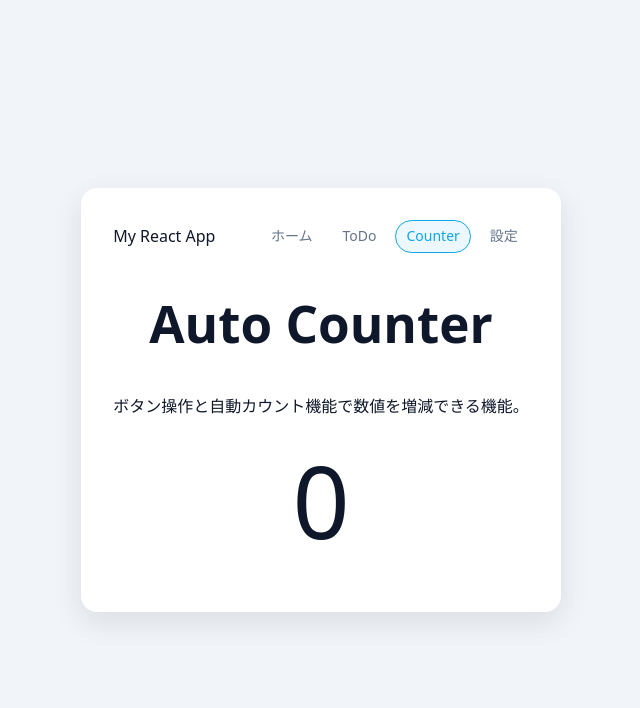
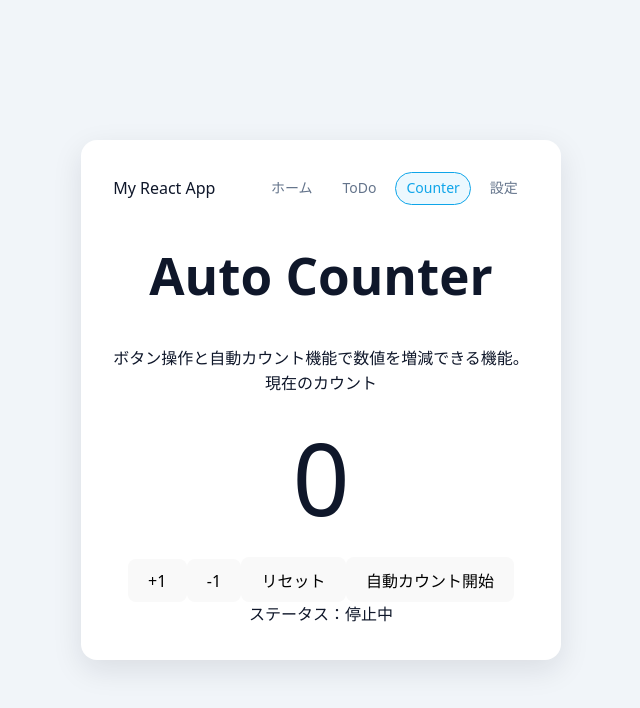
Before and after one commit to nishino203xx/react-study-project, a React (Vite) app in the folder app/: page /counter in a window 1280 px wide. Shown: the top 708 px of the page, without its empty margins (319-959 px from the left). Built offline with nearby package versions, Linux system fonts and the light colour scheme.

Commit message:
add:UIを配置

```diff
--- a/app/src/features/counter/pages/CounterPage.tsx
+++ b/app/src/features/counter/pages/CounterPage.tsx
@@ -2,9 +2,14 @@ export default function CounterPage() {
   return (
     <>
       <h1>Auto Counter</h1>
-      <span>ボタン操作と自動カウント機能で数値を増減できる機能。</span>
-
+      <div>ボタン操作と自動カウント機能で数値を増減できる機能。</div>
+      現在のカウント
       <div style={{ fontSize: 100 }}>0</div>
+      <button>+1</button>
+      <button>-1</button>
+      <button>リセット</button>
+      <button>自動カウント開始</button>
+      <div>ステータス：停止中</div>
     </>
   );
 }
```
